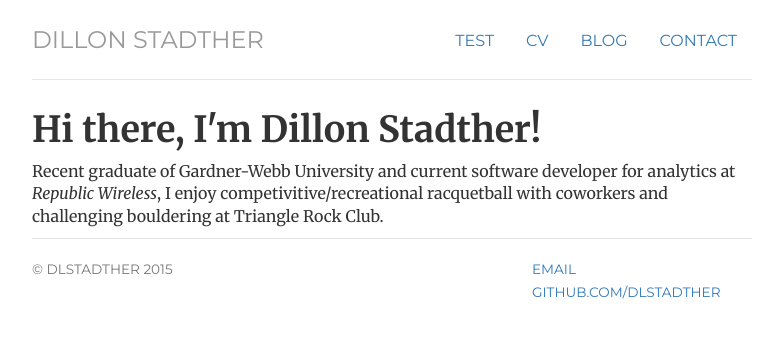
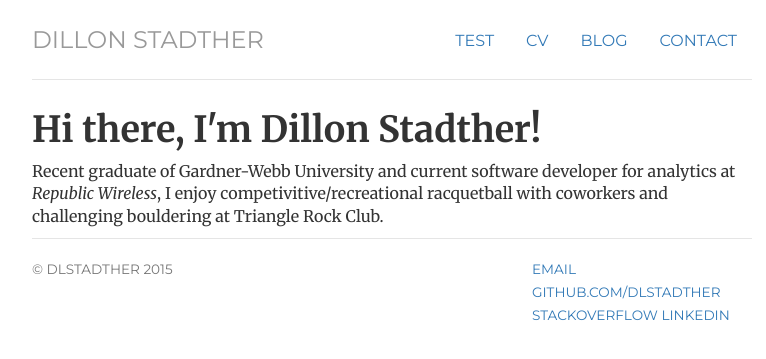
Before and after one commit to dlstadther/dlstadther.github.io, a Jekyll site: the page built from contact/index.html, in a window 1280 px wide. Shown: the top 359 px of the page, without its empty margins (248-1014 px from the left). Built offline with Jekyll 4.4.1, drawn with Linux system fonts in a browser that asks for light colours.

Commit message:
Update stackoverflow link and add linkedin

```diff
--- a/_includes/footer.html
+++ b/_includes/footer.html
@@ -8,6 +8,8 @@
                 <small>
                     <a href="mailto:dlstadther@gmail.com">email</a>
                     <a href="https://github.com/dlstadther">github.com/dlstadther</a>
+                    <a href="https://stackoverflow.com/users/2565651/dlstadther">StackOverflow</a>
+                    <a href="https://www.linkedin.com/in/dlstadther/">LinkedIn</a>
                 </small>
             </p>
         </div>
```
